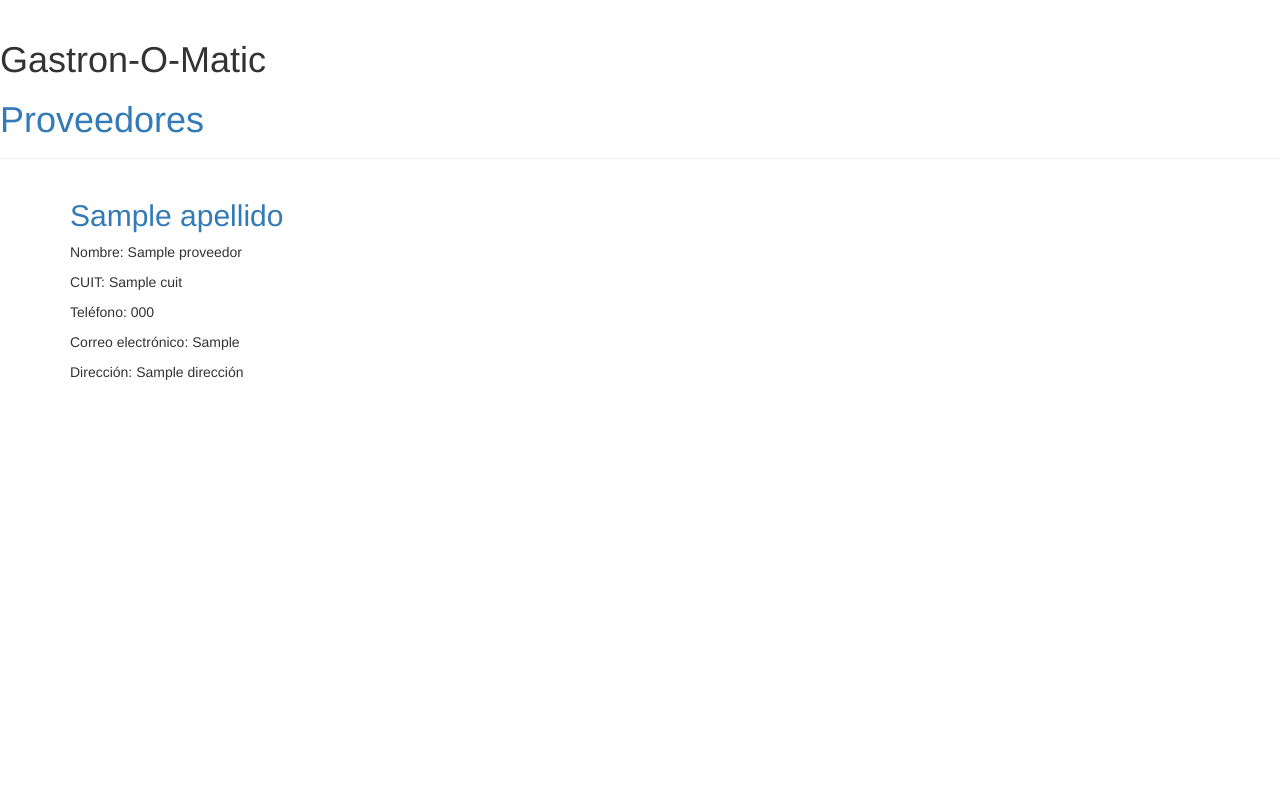
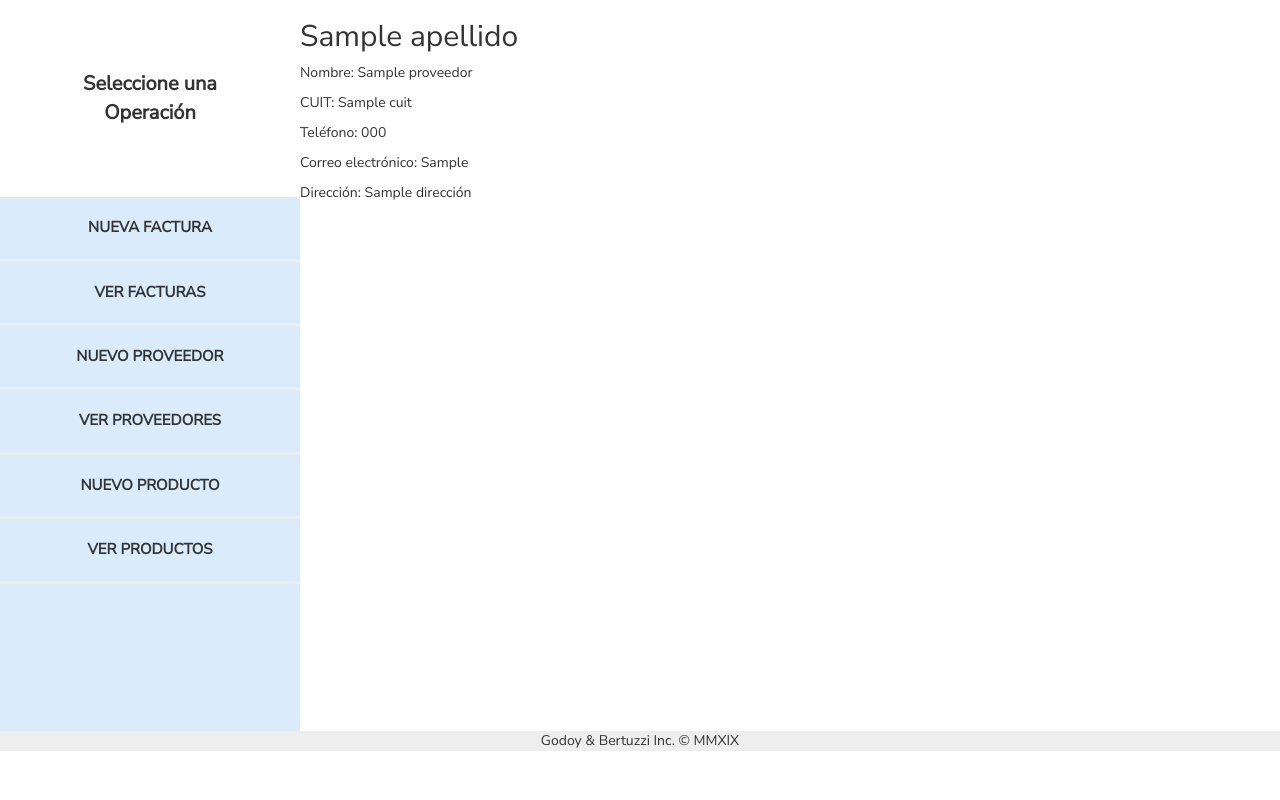
Before and after one commit to autusgo/gastromatic, a Django app: template compras/templates/proveedor/proveedor_list.html in a window 1280 px wide. Run offline with Django 3.2, Linux system fonts and the light colour scheme; the template is opened without the code that fills it: most values are stand-ins (such as "Sample title", 1, 10 or a date in 2020); some libraries are stand-ins or nearby versions.

Commit message:
mejora de la interfaz gráfica

```diff
--- a/compras/static/css/compras.css
+++ b/compras/static/css/compras.css
@@ -1,3 +1,5 @@
+/* Este está en prueba/gastronomatic/compras/static/css/compras.css */
+
 .page-header {
     background-color: #C25100;
     margin-top: 0;
@@ -44,3 +46,160 @@ h1, h2, h3, h4 {
 .compras h2 a, .compras h2 a:visited {
     color: #000000;
 }
+
+
+html {
+  height: 100%;
+}
+
+body {
+	min-height: 100%;
+	font-family: 'Nunito Sans', sans-serif;
+	display: grid;
+  grid-template:
+  "menu  header"
+  "menu main"
+  "menu main"
+  "footer footer" /
+  300px 1fr;
+}
+
+a {
+	color:inherit;
+  text-decoration: none; /* no underline */
+}
+
+a:hover {
+	color:inherit;
+  text-decoration: none; /* no underline */
+}
+
+.menu {
+	display: grid;
+  grid-template-areas:
+    'header'
+    'button1'
+		'button2'
+    'button3'
+		'button4'
+    'button5'
+    'button6';
+	font-family: 'Nunito Sans', sans-serif;
+	font-weight: bold;
+}
+
+.menuheader {
+	grid-area: header;
+	padding: 70px;
+	text-align: center;
+	font-size: 20px;
+	background-color: #ffffff;
+}
+
+.botones {
+	text-align: center;
+	padding: 20px;
+	font-size: 15px;
+}
+.botones:hover {
+	background-color: #ffffff;
+	color: #5980a2;
+	border-bottom: solid #87baea;
+}
+
+.button1 {
+	grid-area: button1;
+	border-bottom: solid #eeeeee;
+}
+.button2 {
+	grid-area: button2;
+	border-bottom: solid #eeeeee;
+}
+.button3 {
+	grid-area: button3;
+	border-bottom: solid #eeeeee;
+	}
+.button4 {
+	grid-area: button4;
+	border-bottom: solid #eeeeee;
+	}
+.button5 {
+  	grid-area: button5;
+  	border-bottom: solid #eeeeee;
+  	}
+.button6 {
+  	grid-area: button6;
+  	border-bottom: solid #eeeeee;
+  	}
+
+
+nav {
+	grid-area: menu;
+	background-color: #daebfb;
+}
+
+header {
+	grid-area: header;
+	font-size: 40px;
+	padding: 70px;
+	text-align: center;
+}
+
+footer {
+	grid-area: footer;
+	text-align: center;
+	background-color: #eeeeee;
+	height: 20px;
+}
+
+main {
+	grid-area: main;
+	padding-bottom: 150px;
+	padding-left: 100px;
+	padding-right:300px;
+	}
+
+	form {
+	margin-bottom: 170px;
+	}
+
+.caja {
+  display: grid;
+  grid-template-columns: 30% 70%;
+  border: 1px solid #87baea;
+}
+
+.grid-item {
+  padding: 10px;
+  border-top: 1px solid #87baea;
+  display: grid;
+  align-items: left;
+}
+
+.titulo {
+  text-align: center;
+  font-size: 20px;
+  font-weight: bold;
+  color: white;
+  background-color: #87baea;
+  grid-column-start: 1;
+  grid-column-end: 3;
+}
+
+.texto {
+  font-size: 15px;
+  font-weight: bold;
+}
+
+.btn-info {
+	margin-top: 50px;
+  background-color: #24B0A5 !important;
+  border-color: #24B0A5 !important;
+  font-weight: bold !important;
+}
+
+.exitoso {
+	text-align: center;
+	margin-bottom: 50px;
+	font-size: 25px;
+}
--- a/compras/templates/compras/base.html
+++ b/compras/templates/compras/base.html
@@ -1,27 +1,35 @@
 {% load static %}
+{% load widget_tweaks %}
 <html>
   <head>
+    <meta charset="utf-8">
+    <link rel="stylesheet" href="https://maxcdn.bootstrapcdn.com/bootstrap/3.4.0/css/bootstrap.min.css">
+    <link href="https://fonts.googleapis.com/css?family=Nunito+Sans&display=swap" rel="stylesheet">
+    <link href="https://fonts.googleapis.com/css?family=Nunito+Sans&display=swap" rel="stylesheet">
+    <link rel="stylesheet" href="{% static 'css/compras.css' %}">
+    <link rel="stylesheet" href="{% static 'css/style.css' %}">
     <title>Gastron-O-Matic</title>
-    <link href="https://fonts.googleapis.com/css?family=Nunito+Sans&display=swap" rel="stylesheet">
-    <link rel="stylesheet" href="//maxcdn.bootstrapcdn.com/bootstrap/3.2.0/css/bootstrap.min.css">
-    <link rel="stylesheet" href="//maxcdn.bootstrapcdn.com/bootstrap/3.2.0/css/bootstrap-theme.min.css">
-    <link rel="stylesheet" href="{% static 'css/compras.css' %}">
+  </head>
 
-  </head>
-  <body>
-      <div class="page-header">
-        {% if user.is_authenticated %}
-          <a href="{% url 'producto_new' %}" class="top-menu"><span class="glyphicon glyphicon-plus"></span></a>
-        {% endif %}
-          <h1><a href="/">Gastron-O-Matic</a></h1>
-      </div>
-      <div class="content container">
-          <div class="row">
-              <div class="col-md-8">
-              {% block content %}
-              {% endblock %}
-              </div>
-          </div>
-      </div>
+<body>
+  <nav>
+  		<div class="menu">
+  		<div class="menuheader">Seleccione una Operación</div>
+  		<div class="botones button1"><a href="{% url 'factura_new' %}">NUEVA FACTURA</a></div>
+      <div class="botones button2"><a href="{% url 'factura_list' %}">VER FACTURAS</a></div>
+  		<div class="botones button3"><a href="{% url 'proveedor_new' %}">NUEVO PROVEEDOR</a></div>
+  		<div class="botones button4"><a href="{% url 'proveedor_list' %}">VER PROVEEDORES</a></div>
+  		<div class="botones button5"><a href="{% url 'producto_new' %}">NUEVO PRODUCTO</a></div>
+  		<div class="botones button6"><a href="{% url 'product_list' %}">VER PRODUCTOS</a></div>
+  	</div>
+  </nav>
+
+  {% block content %}
+  {% endblock %}
+
+  <footer>
+  	Godoy & Bertuzzi Inc. © MMXIX
+  </footer>
+
   </body>
 </html>
--- a/gastronomatic/urls.py
+++ b/compras/templates/proveedor/base_prov.html
@@ -1,26 +1,17 @@
-"""gastronomatic URL Configuration
+{% extends 'compras/base.html' %}
 
-The `urlpatterns` list routes URLs to views. For more information please see:
-    https://docs.djangoproject.com/en/3.0/topics/http/urls/
-Examples:
-Function views
-    1. Add an import:  from my_app import views
-    2. Add a URL to urlpatterns:  path('', views.home, name='home')
-Class-based views
-    1. Add an import:  from other_app.views import Home
-    2. Add a URL to urlpatterns:  path('', Home.as_view(), name='home')
-Including another URLconf
-    1. Import the include() function: from django.urls import include, path
-    2. Add a URL to urlpatterns:  path('blog/', include('blog.urls'))
-"""
-from django.contrib import admin
-from django.urls import include, path
-from django.conf.urls.static import static
-
-urlpatterns = [
-    path('', include('pages.urls')),
-    path('admin/', admin.site.urls),
-    path('productos/', include('compras.urls')),
-    path('proveedores/', include('compras.urls2')),
-    path('facturas/', include('compras.urls3')),
-]
+      <div class="page-header">
+        {% if user.is_authenticated %}
+          <a href="{% url 'proveedor_new' %}" class="top-menu"><span class="glyphicon glyphicon-plus"></span></a>
+        {% endif %}
+          <h1>Gastron-O-Matic</h1>
+          <h1><a href="/">Proveedores</a></h1>
+      </div>
+      <div class="content container">
+          <div class="row">
+              <div class="col-md-8">
+              {% block content %}
+              {% endblock %}
+              </div>
+          </div>
+      </div>
--- a/compras/templates/proveedor/proveedor_detail.html
+++ b/compras/templates/proveedor/proveedor_detail.html
@@ -1,4 +1,4 @@
-{% extends 'proveedor/base.html' %}
+{% extends 'proveedor/base_prov.html' %}
 
 {% block content %}
     <div class="proveedor">
--- a/compras/templates/proveedor/proveedor_list.html
+++ b/compras/templates/proveedor/proveedor_list.html
@@ -1,4 +1,4 @@
-{% extends 'proveedor/base.html' %}
+{% extends 'proveedor/base_prov.html' %}
 
 {% block content %}
   {% for proveedor in proveedores %}
--- a/gastronomatic/settings.py
+++ b/gastronomatic/settings.py
@@ -40,6 +40,7 @@ INSTALLED_APPS = [
 
     #third party
     'localflavor',
+    'widget_tweaks',
 
     #own
     'compras',
```
Also changed, not shown: compras/templates/proveedor/proveedor_edit.html (+26 -7 lines).
